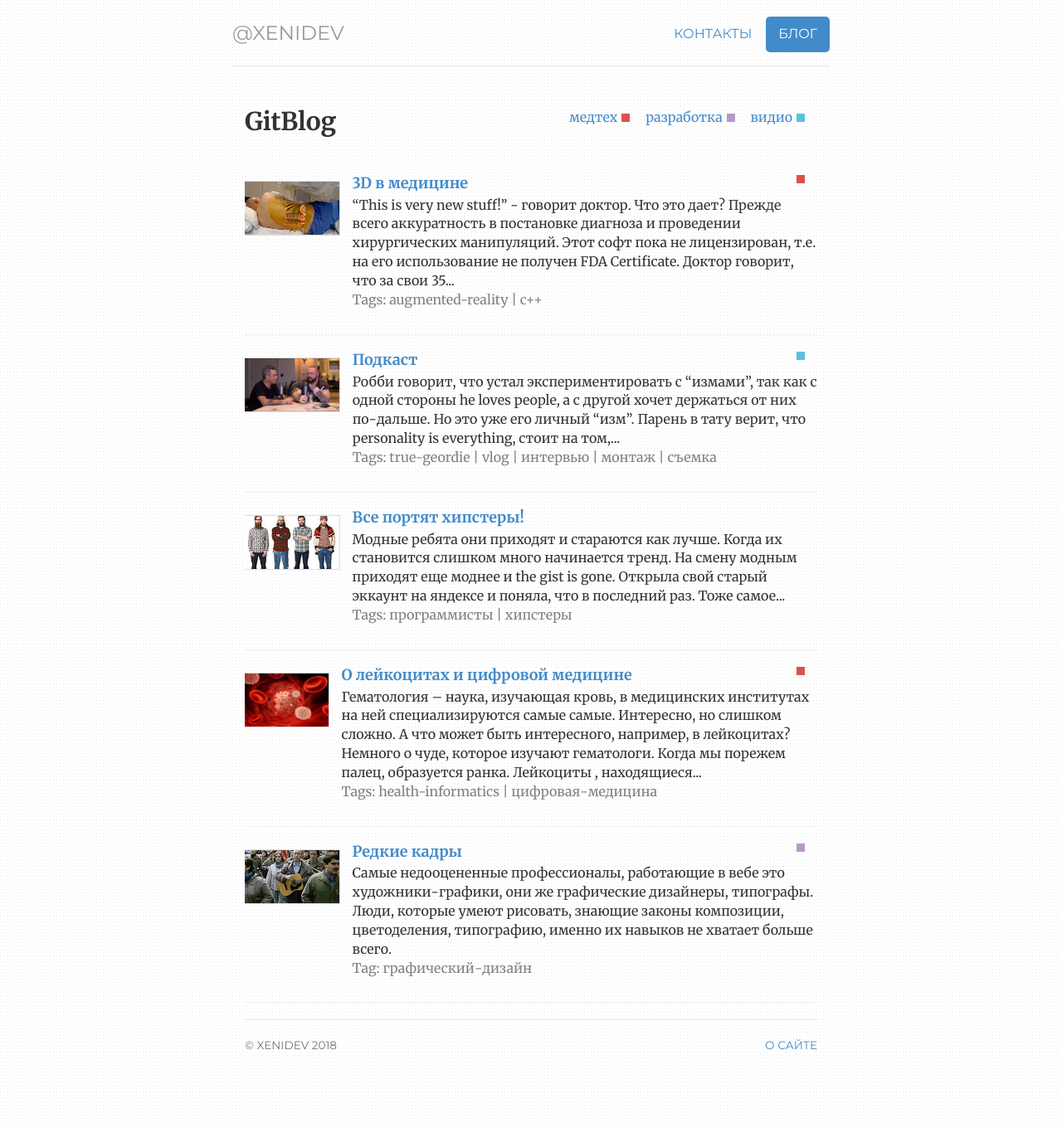
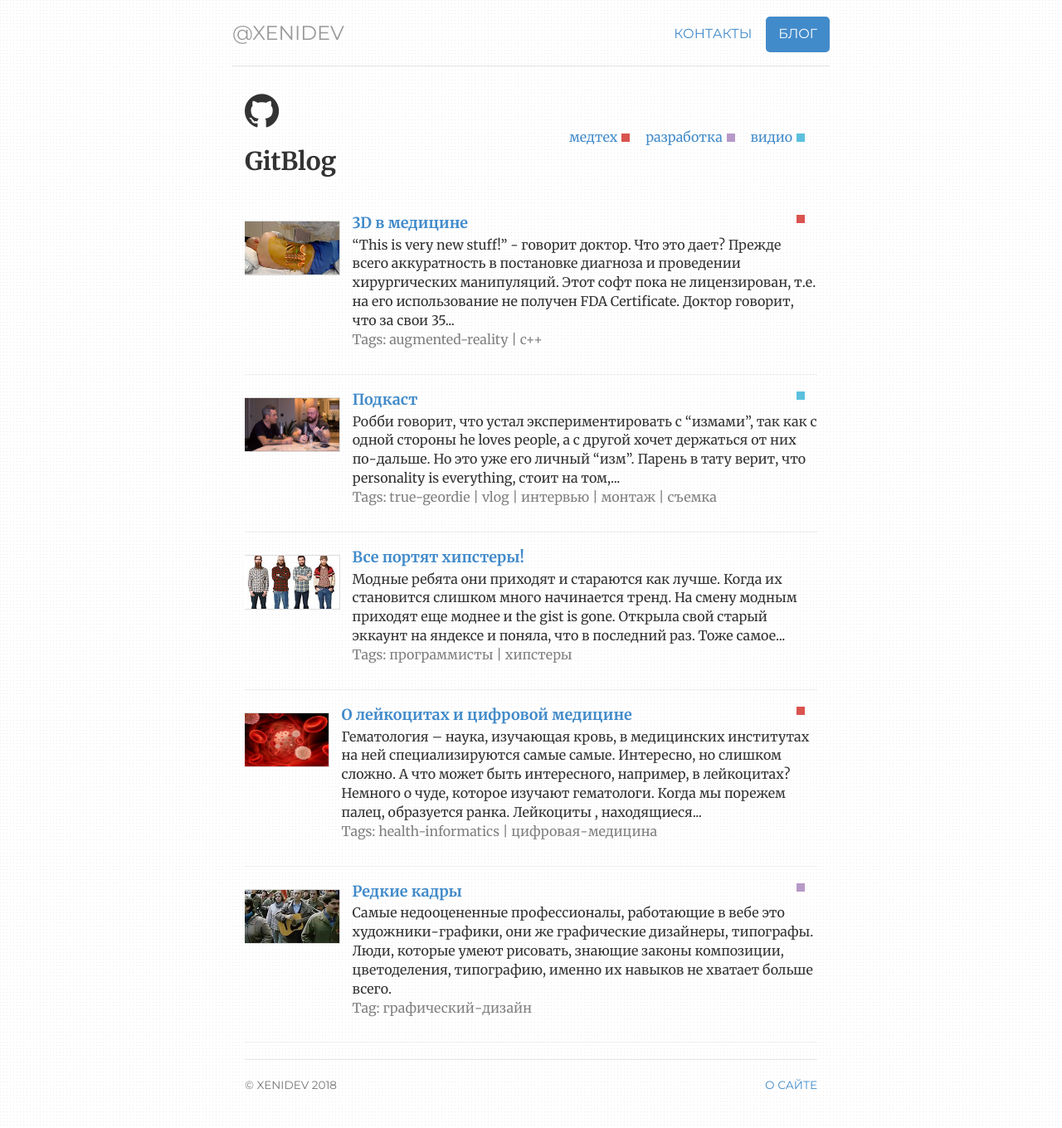
Before and after one commit to ValeraS/xenidev.github.io, a Jekyll site: the page built from notes/index.html, in a window 1280 px wide. Shown: the whole page at 83% size. Built offline with Jekyll 4.4.1, drawn with Linux system fonts in a browser that asks for light colours.

Commit message:
Update index.html

```diff
--- a/notes/index.html
+++ b/notes/index.html
@@ -8,9 +8,11 @@
    <div class="row">
       <div class="container page-content">
 
-
-<div class="row info-box">
+           <!-- Info box
+  ================================================== -->
+   <div class="row info-box">
   <div class="col-sm-4">
+     <i class="fa fa-github" style="font-size:48px;"></i>
     <h2>GitBlog</h2>
   </div>
   <div class="col-sm-8">
```
Also changed, not shown: other parts of notes/index.html (+2 -2 lines).
